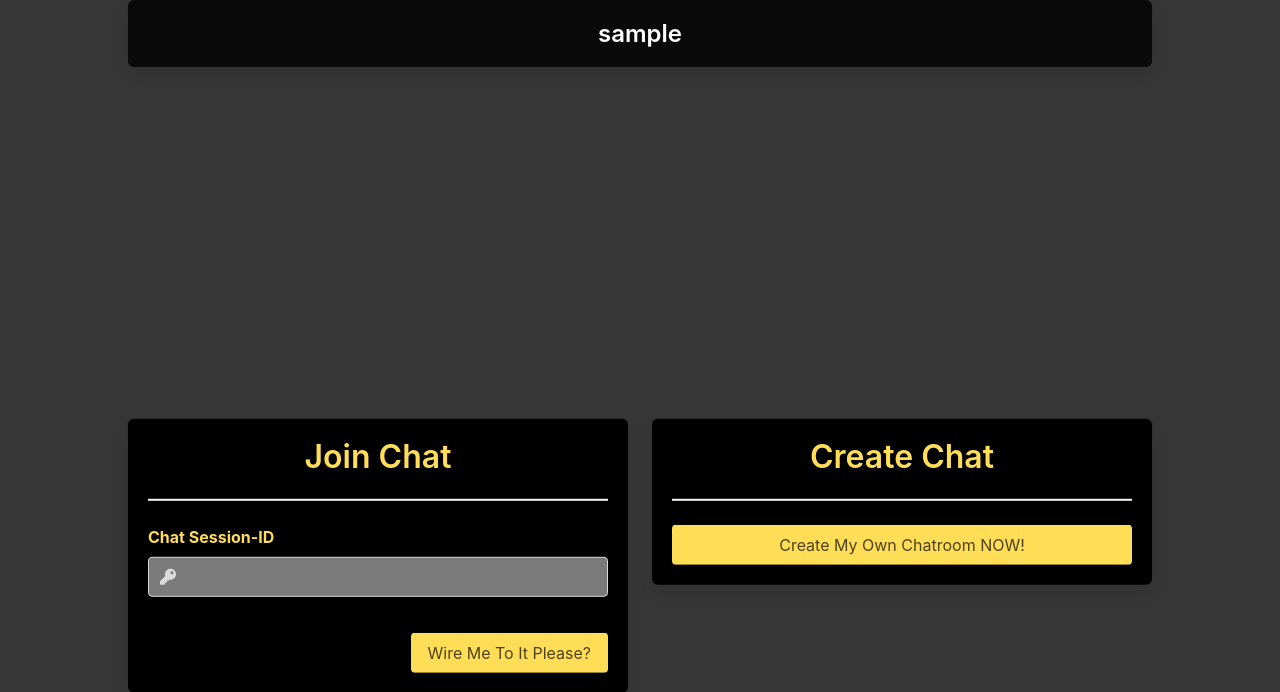
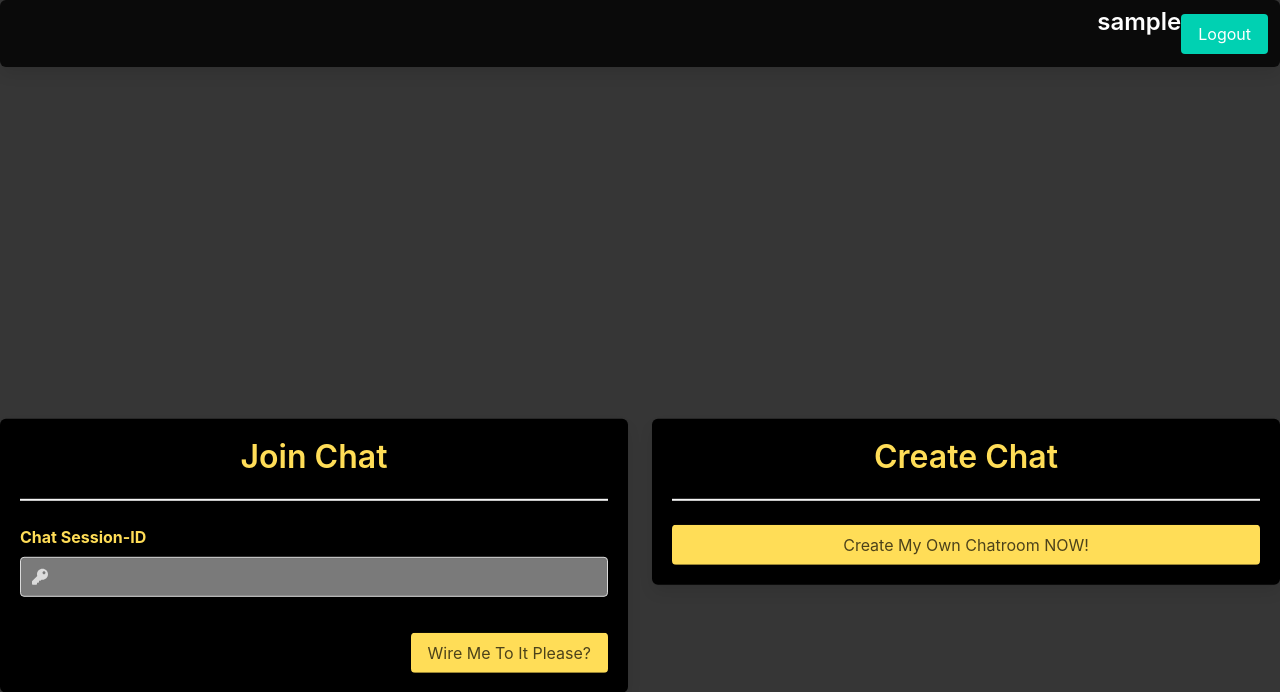
Before and after one commit to wowotek/Dyspochat_Client, a PHP site: page /action.php in a window 1280 px wide. Shown: the top 692 px of the page. Run offline with PHP 8.4, Linux system fonts and the light colour scheme; the visitor is signed in with stand-in values (Sample User, id 1).

Commit message:
Logout Button Added.

```diff
--- a/action.php
+++ b/action.php
@@ -14,9 +14,16 @@
 session_start();
 ?>
 
-<body style="margin-left: 10%; margin-right: 10%;">
-    <div class="box has-background-black">
+
+    <div class="box has-background-black navbar-end navbar-item">
         <h4 class="title is-4 has-text-centered has-text-white"><?php echo($_SESSION["user_name"]); ?></h4>
+
+        <div class="buttons">
+            <a class="button is-primary" href="">
+                Logout
+            </a>
+        </div>
+
     </div>
     <div class="columns" style="transform: translate(0%, 110%)">
         <div class="column">
@@ -25,8 +32,9 @@
                     Join Chat
                 </h2>
                 <hr>
-                <?php
-                ?>
+                <!-- <?php
+                ?> -->
+
                 <form action="/intermediate/chat_join.php" method="POST">
                     <div class="field">
                         <label class="label has-text-warning is-4">Chat Session-ID</label>
```
Also changed, not shown: chat.php (+14 -1 lines).
